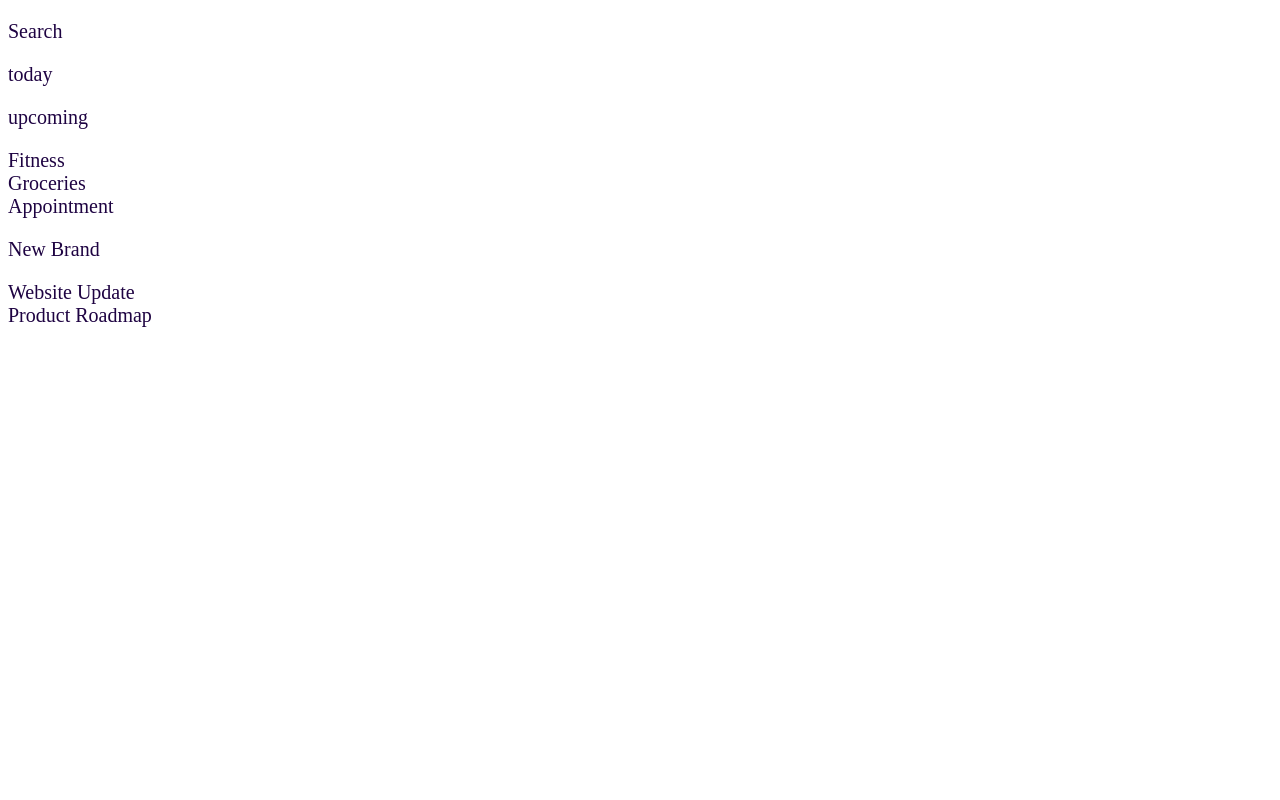
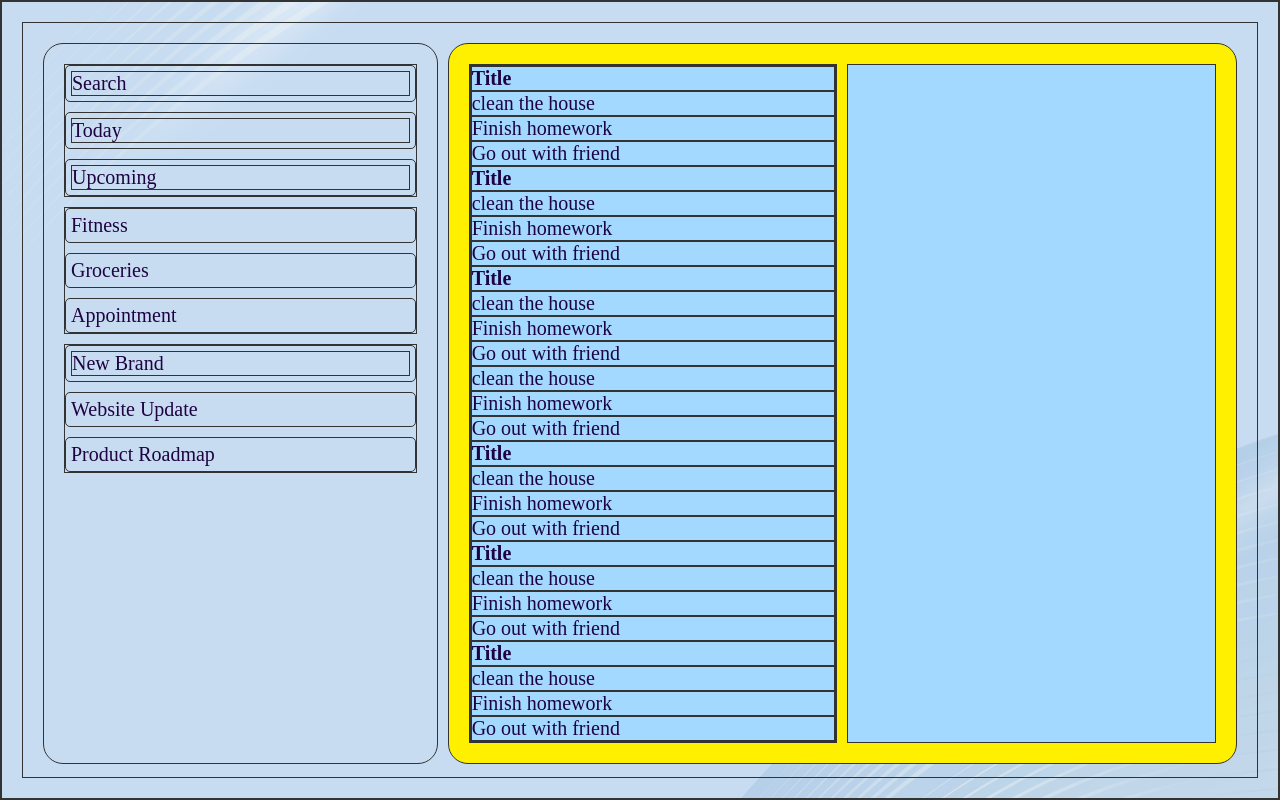
Before and after one commit to phuongle841/projectTodoList, a website built with webpack: page src/index.html in a window 1280 px wide. Built offline with nearby package versions, Linux system fonts and the light colour scheme.

Commit message:
working on overflow of the maintable

```diff
--- a/src/index.html
+++ b/src/index.html
@@ -8,10 +8,12 @@
   <body>
     <div class="container">
       <div class="navigateBar">
-        <div class="todos">
-          <div class="addTask"><p>Search</p></div>
-          <div class="today"><p>today</p></div>
-          <div class="upcoming"><p>upcoming</p></div>
+        <div class="todo">
+          <div class="addTask">
+            <p>Search</p>
+          </div>
+          <div class="today"><p>Today</p></div>
+          <div class="upcoming"><p>Upcoming</p></div>
         </div>
         <div class="projects">
           <div class="fitness">Fitness</div>
@@ -24,7 +26,40 @@
           <div class="productRoadmap">Product Roadmap</div>
         </div>
       </div>
-      <div class="content"></div>
+      <div class="content">
+        <div id="MainTable">
+          <div class="Section">
+            <h2>Title</h2>
+            <div class="Tittle">clean the house</div>
+            <div class="Tittle">Finish homework</div>
+            <div class="Tittle">Go out with friend</div>
+            <h2>Title</h2>
+            <div class="Tittle">clean the house</div>
+            <div class="Tittle">Finish homework</div>
+            <div class="Tittle">Go out with friend</div>
+            <h2>Title</h2>
+            <div class="Tittle">clean the house</div>
+            <div class="Tittle">Finish homework</div>
+            <div class="Tittle">Go out with friend</div>
+            <div class="Tittle">clean the house</div>
+            <div class="Tittle">Finish homework</div>
+            <div class="Tittle">Go out with friend</div>
+            <h2>Title</h2>
+            <div class="Tittle">clean the house</div>
+            <div class="Tittle">Finish homework</div>
+            <div class="Tittle">Go out with friend</div>
+            <h2>Title</h2>
+            <div class="Tittle">clean the house</div>
+            <div class="Tittle">Finish homework</div>
+            <div class="Tittle">Go out with friend</div>
+            <h2>Title</h2>
+            <div class="Tittle">clean the house</div>
+            <div class="Tittle">Finish homework</div>
+            <div class="Tittle">Go out with friend</div>
+          </div>
+        </div>
+        <div id="sideTable"></div>
+      </div>
     </div>
   </body>
 </html>
--- a/src/style.css
+++ b/src/style.css
@@ -1,4 +1,76 @@
+:root {
+  --border: 1px solid #333;
+  --gap: 10px;
+  --padding: 20px;
+  --borderRadiusLarge: 20px;
+  --borderRadiusSmall: 5px;
+}
 * {
   color: #1e0342;
   font-size: 20px;
+  border: var(--border);
+  padding: 0%;
+  margin: 0%;
+  box-sizing: border-box;
 }
+
+html {
+  height: 100vh;
+  background-image: url("Background.jpg");
+  background-size: cover;
+}
+body {
+  height: 100%;
+  padding: var(--padding);
+}
+.container {
+  display: grid;
+  height: 100%;
+  grid-template-columns: 1fr 2fr;
+  gap: var(--gap);
+  padding: var(--padding);
+}
+.container > div {
+  border-radius: var(--borderRadiusLarge);
+}
+.navigateBar {
+  display: flex;
+  flex-direction: column;
+  gap: var(--gap);
+  padding: var(--padding);
+}
+.navigateBar > div > div {
+  transition: all ease 0.8s;
+  border-radius: var(--borderRadiusSmall);
+  padding: 5px;
+}
+
+.navigateBar > div > div:hover {
+  background-color: #a3d8ff;
+}
+.navigateBar > div {
+  display: flex;
+  flex-direction: column;
+  gap: var(--gap);
+}
+.content {
+  background-color: #fff000;
+  display: grid;
+  grid-template-columns: 1fr 1fr;
+  grid-template-rows: 1fr;
+  padding: var(--padding);
+  gap: var(--gap);
+}
+.content > div {
+  background-color: #a3d8ff;
+}
+#MainTable {
+}
+.Section {
+  overflow-y: scroll;
+  height: 100%;
+}
+
+#sideTable {
+  grid-row: span 1;
+}
```
Also changed, not shown: README.md, src/Background.jpg (added), src/search.png (added).
